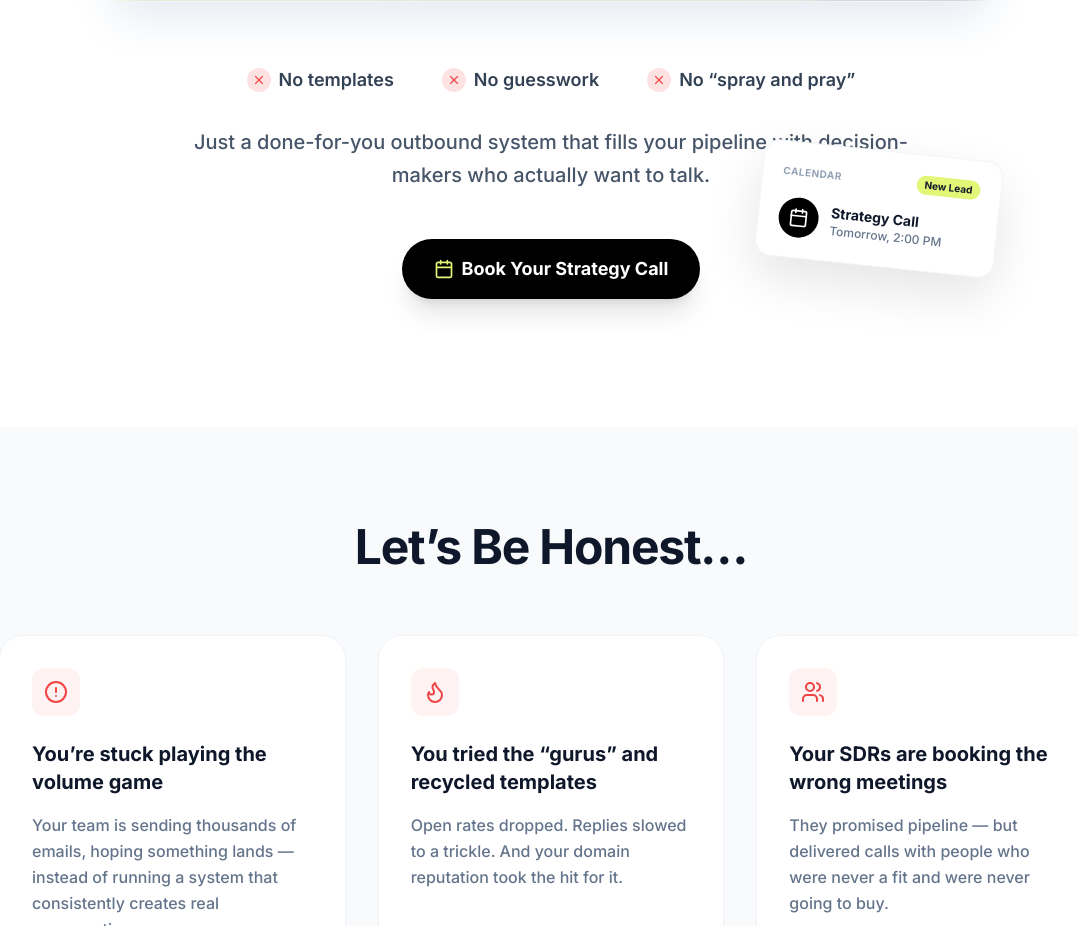
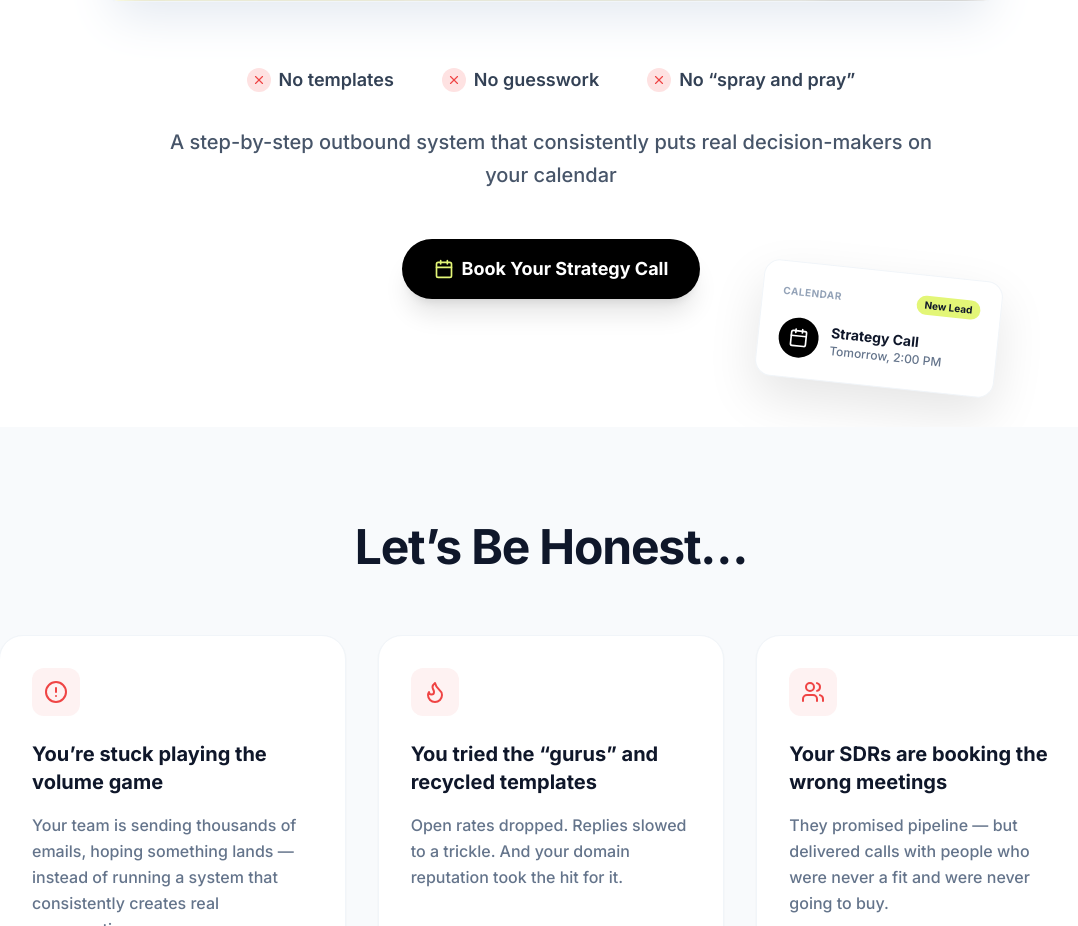
Before and after one commit to amsaluzair/subtlebolt-2, a React (Vite) app: page / in a window 1280 px wide. Shown: the part 1026-1952 px from the top of the page, without its empty margins (89-1167 px from the left). Built offline with nearby package versions, Linux system fonts and the light colour scheme.

Commit message:
Update hero text and lower card position

```diff
--- a/components/Hero.tsx
+++ b/components/Hero.tsx
@@ -44,7 +44,7 @@ const Hero: React.FC = () => {
       </div>
 
       {/* Floating Card Right (Calendar) */}
-      <div className="hidden lg:block absolute bottom-40 right-[10%] xl:right-[15%] z-30 float-medium">
+      <div className="hidden lg:block absolute bottom-10 right-[10%] xl:right-[15%] z-30 float-medium">
         <div className="bg-white p-5 rounded-2xl shadow-[0_20px_50px_rgba(0,0,0,0.1)] border border-slate-100 rotate-6 w-60">
           <div className="flex justify-between items-center mb-4">
             <span className="text-[10px] font-bold text-slate-400 uppercase tracking-wider">Calendar</span>
@@ -130,7 +130,7 @@ const Hero: React.FC = () => {
           </div>
 
           <p className="text-xl text-slate-600 max-w-3xl mx-auto leading-relaxed font-medium">
-            Just a done-for-you outbound system that fills your pipeline with decision-makers who actually want to talk.
+            A step-by-step outbound system that consistently puts real decision-makers on your calendar
           </p>
         </div>
 
```
